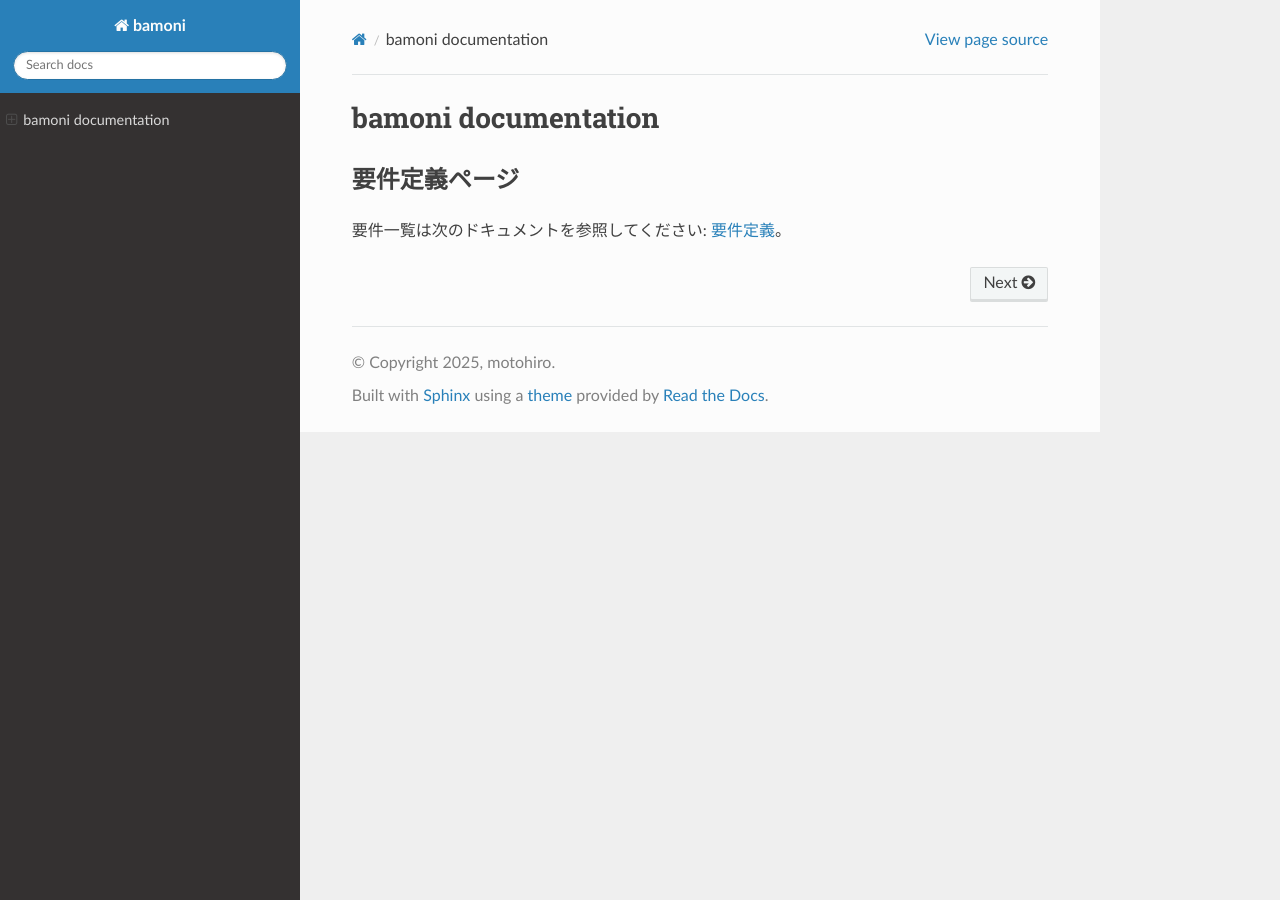
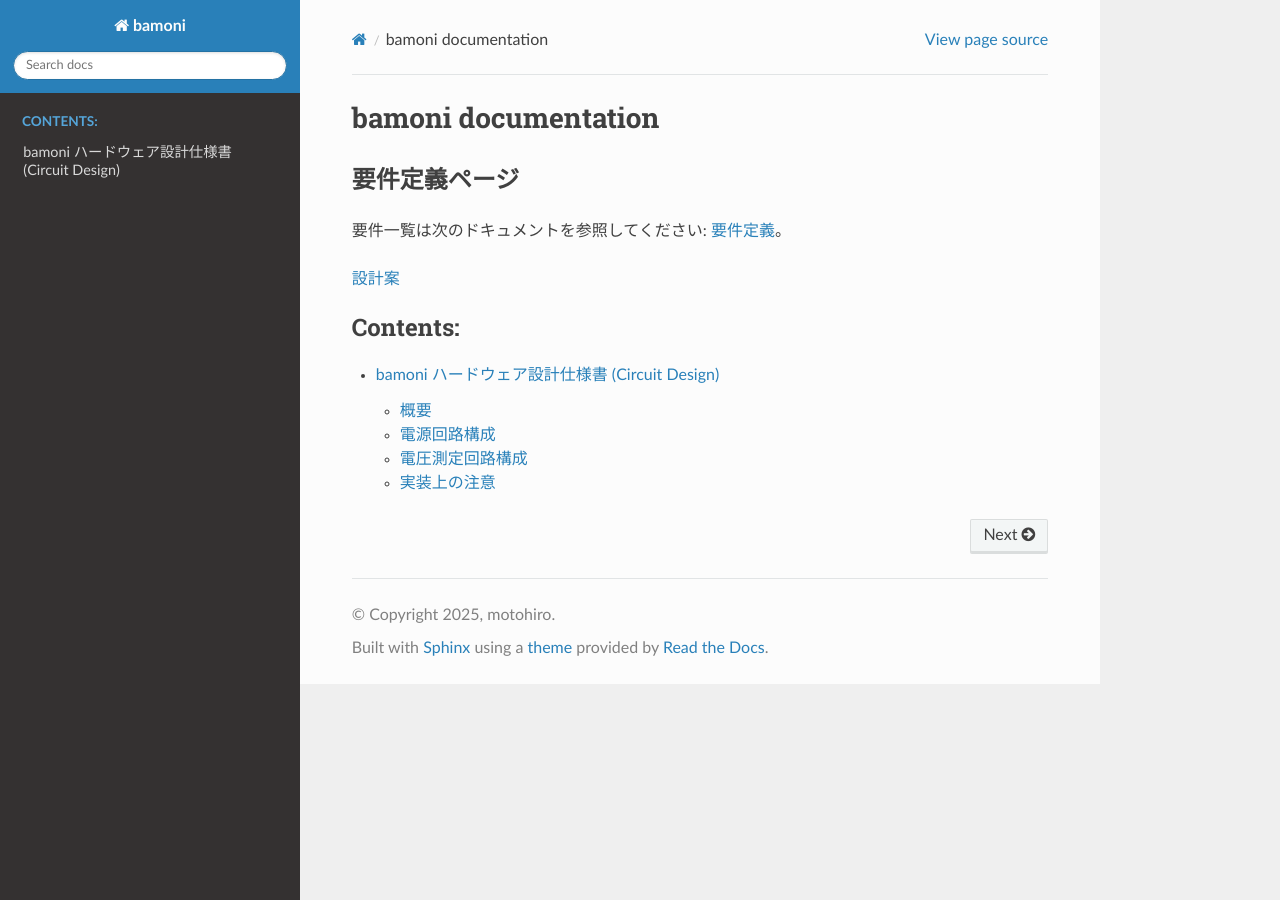
Before and after one commit to bleach31/bamoni, a Sphinx documentation site: the page built from docs/source/index.rst, in a window 1280 px wide. Built offline with Sphinx 7.4.7 and the Read the Docs theme 3.1.0, drawn with Linux system fonts in a browser that asks for light colours; some of the changed lines change nothing that is shown.

Commit message:
回路案

```diff
--- /dev/null
+++ b/docs/source/design.rst
@@ -0,0 +1,97 @@
+=============================================
+bamoni ハードウェア設計仕様書 (Circuit Design)
+=============================================
+
+:Author: bamoni Project Team
+:Status: Draft
+:Device: Seeed Studio XIAO ESP32C3
+
+概要
+====
+本ドキュメントは、車両用バッテリー監視システム「bamoni」のハードウェア回路設計について記述する。
+安全性と省電力性を最優先し、乾電池（ニッケル水素電池）駆動および高インピーダンス電圧測定回路を採用する。
+
+電源回路構成
+============
+車両からの常時給電および充電は行わず、独立したニッケル水素電池（NiMH）4本による駆動とする。
+
+設計方針
+--------
+* **安全性:** 車内高温環境下でのリチウムイオン電池（Li-Po）の使用を回避する。
+* [cite_start]**充電ICの制約:** XIAO ESP32C3搭載の充電IC（ETA4054）はリチウムイオン専用（4.2V充電停止）であり、NiMHの充電には不適合であるため使用しない [cite: 1, 10, 16]。
+* **保護:** USB接続時の電源逆流防止および、NiMH 4本直列時の過電圧（約5.8V）をXIAOの許容範囲（5Vピン）へ適合させるため、整流用ダイオードを使用する。
+
+回路図 (Power)
+--------------
+
+.. code-block:: text
+
+    [ Battery Box ]             [ Protection ]           [ MCU ]
+
+    NiMH x 4 (Series)
+    (approx. 4.8V - 5.8V)
+          (+) --------------------|>|--------------------( 5V Pin )
+                                Diode (1N4007)
+                                Vf = ~0.7V drop
+
+          (-) -------------------------------------------( GND Pin )
+
+**部品選定:**
+
+* **Diode:** 1N4007 (整流用ダイオード)
+    * 目的1: 電圧降下（約0.7V）により、満充電時の5.8VをXIAOの安全圏（約5.1V）へ下げる。
+    * 目的2: 開発時にUSBを接続した際、電池側への電流逆流（爆発・液漏れ）を防止する。
+
+電圧測定回路構成
+================
+車両の鉛バッテリー（12V系）の電圧を測定するため、分圧回路を用いてESP32C3のADC入力範囲（0-3.0V程度）に変換する。
+
+設計方針
+--------
+* **暗電流対策:** 常時接続となるため、高抵抗（合計122kΩ）を使用して消費電流を約0.1mAに抑える。
+* **サージ対策:** オルタネーターノイズやロードダンプからGPIOを保護するため、ツェナーダイオードとコンデンサを配置する。
+
+回路図 (Voltage Sensing)
+------------------------
+
+.. code-block:: text
+
+    (Car Battery +)
+           |
+           |
+          [R1]  100kΩ
+           |
+           +-----> Measure Point (To XIAO A0/D0 Pin)
+           |
+           +-----> [D1] Zener Diode (3.6V) -> GND (Overvoltage Protection)
+           |
+          [R2]  22kΩ
+           |
+           +-----> [C1] Capacitor (0.1uF - 1uF) -> GND (Noise Filter)
+           |
+    (Car Body GND)
+           |
+    (XIAO GND)  <-- Common GND Required
+
+計算式
+------
+
+* **分圧比:**
+
+  .. math::
+
+     V_{out} = V_{in} \times \frac{R2}{R1 + R2} = V_{in} \times \frac{22}{122} \approx \frac{V_{in}}{5.545}
+
+* **最大測定可能電圧:**
+  ESP32のADC最大入力（減衰最大時）を約3.3Vとした場合:
+
+  .. math::
+
+     V_{max} = 3.3V \times \frac{122}{22} \approx 18.3V
+
+  通常の車両電圧（12.0V - 14.4V）に対し十分なマージンを持つ。
+
+実装上の注意
+============
+1. **GND共通化:** 電圧測定のため、電池駆動であってもXIAOのGNDを車両のボディアース（GND）に接続する必要がある。
+2. **キャリブレーション:** 抵抗器の誤差（通常5%）を補正するため、実測値を用いたソフトウェア補正係数の調整を推奨する。
--- a/docs/source/index.rst
+++ b/docs/source/index.rst
@@ -12,9 +12,11 @@ bamoni documentation
 
 要件一覧は次のドキュメントを参照してください: :doc:`要件定義 <requirements>`。
 
+:doc:`設計案 <design>`
 
 .. toctree::
    :maxdepth: 2
    :caption: Contents:
 
    requirements
+   design
```
